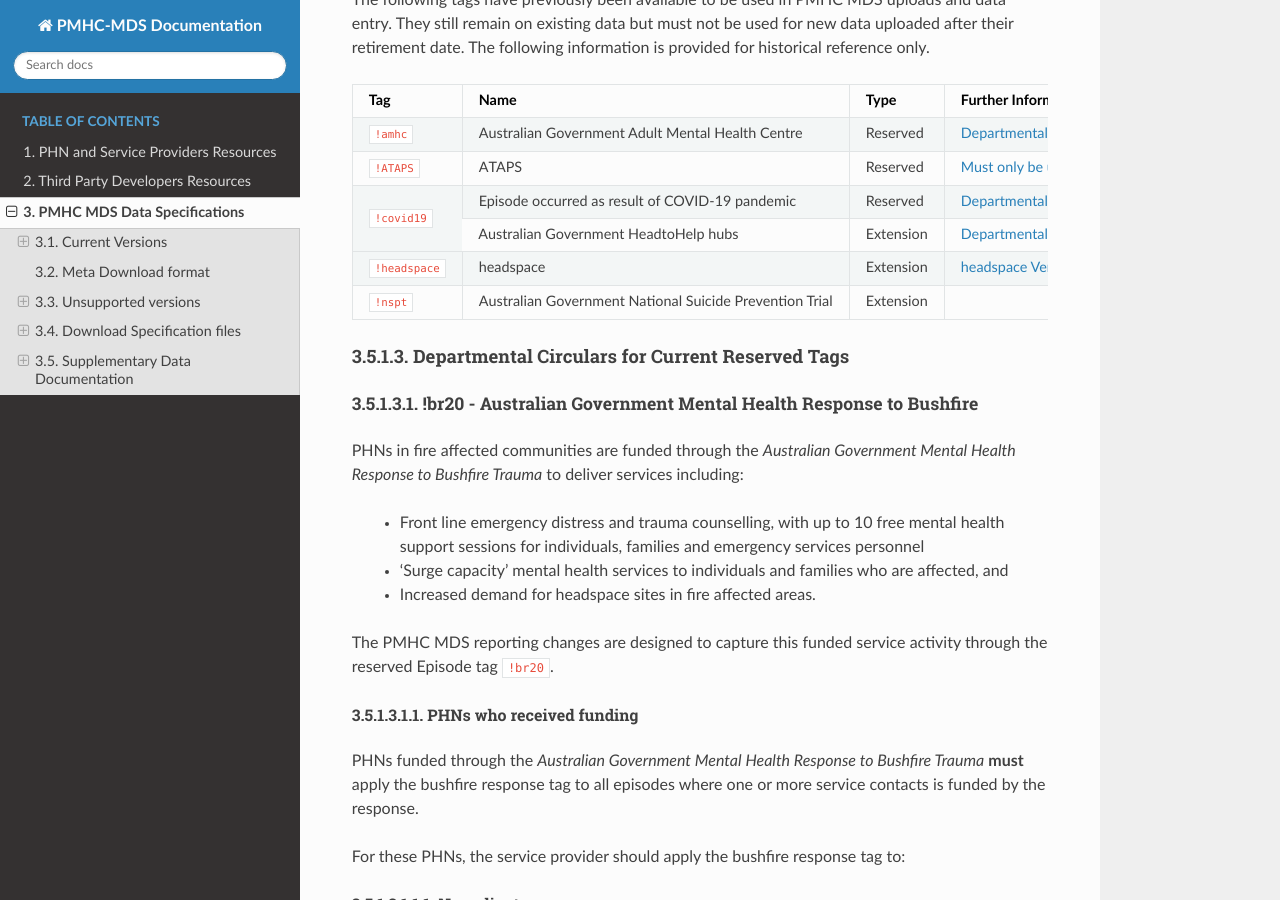
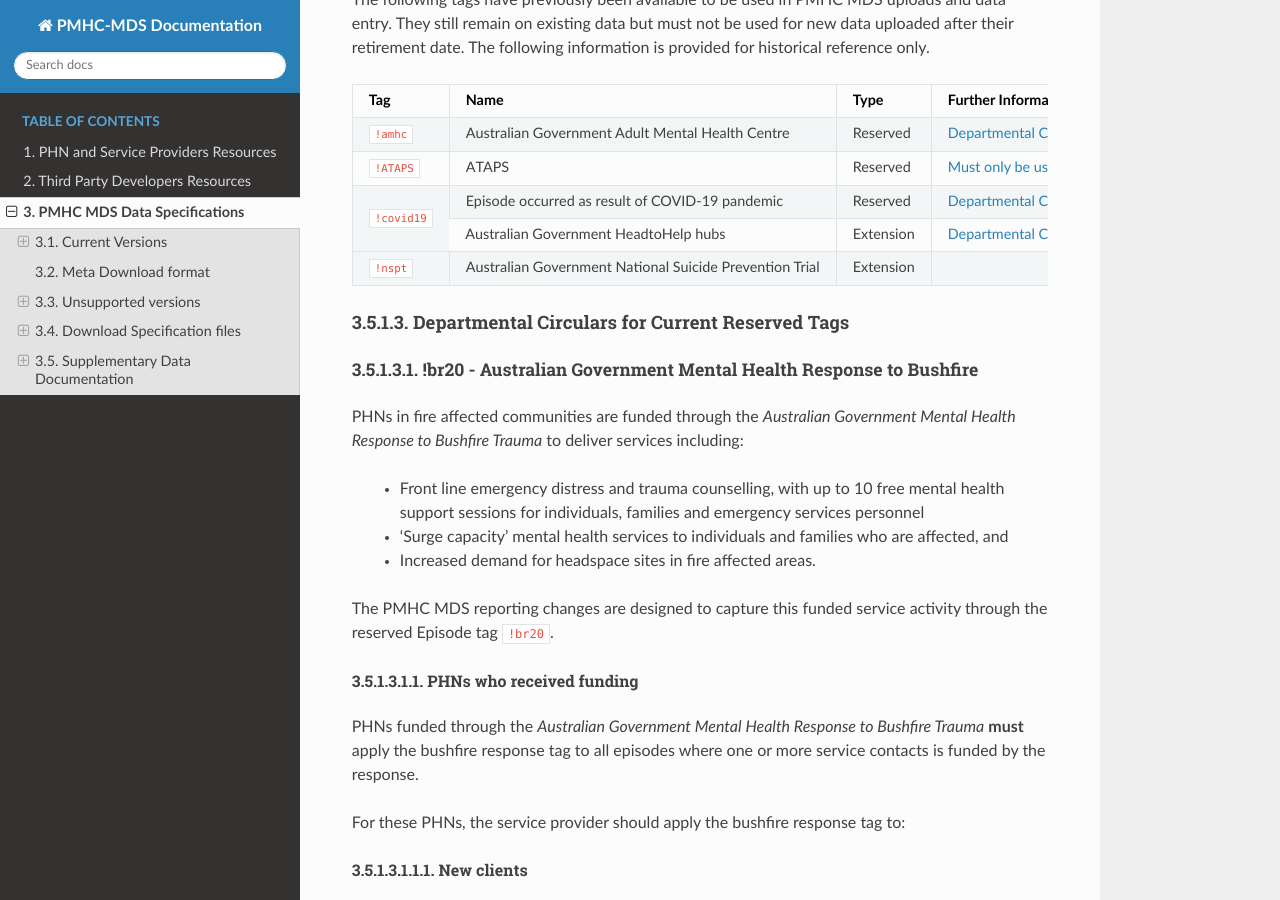
Before and after one commit to logicly-au/docs.pmhc-mds.com, a Sphinx documentation site: the page built from docs/data-specifications.rst, in a window 1280 px wide and 900 px high, scrolled down 3156 px. Built offline with Sphinx 7.4.7 and the Read the Docs theme 3.1.0, drawn with Linux system fonts in a browser that asks for light colours.

Commit message:
Removing !headspace tag. I think I made it up.

```diff
--- a/docs/data-specifications.rst
+++ b/docs/data-specifications.rst
@@ -198,8 +198,6 @@
 | ``!covid19``   | Episode occurred as result of COVID-19 pandemic         | Reserved  | :ref:`Departmental Circular <covid19>`                                                                                                                 |                           |
 +                +---------------------------------------------------------+-----------+--------------------------------------------------------------------------------------------------------------------------------------------------------+---------------------------+
 |                | Australian Government HeadtoHelp hubs                   | Extension | :ref:`Departmental Circular <covid19_hth>`                                                                                                             | 31 January 2023           |
-+----------------+---------------------------------------------------------+-----------+--------------------------------------------------------------------------------------------------------------------------------------------------------+---------------------------+
-| ``!headspace`` | headspace                                               | Extension | `headspace Version 4 Data Specification </projects/data-specification-headspace/en/v4/>`__                                                             |                           |
 +----------------+---------------------------------------------------------+-----------+--------------------------------------------------------------------------------------------------------------------------------------------------------+---------------------------+
 | ``!nspt``      | Australian Government National Suicide Prevention Trial | Extension |                                                                                                                                                        | 1 November 2020           |
 +----------------+---------------------------------------------------------+-----------+--------------------------------------------------------------------------------------------------------------------------------------------------------+---------------------------+
```
